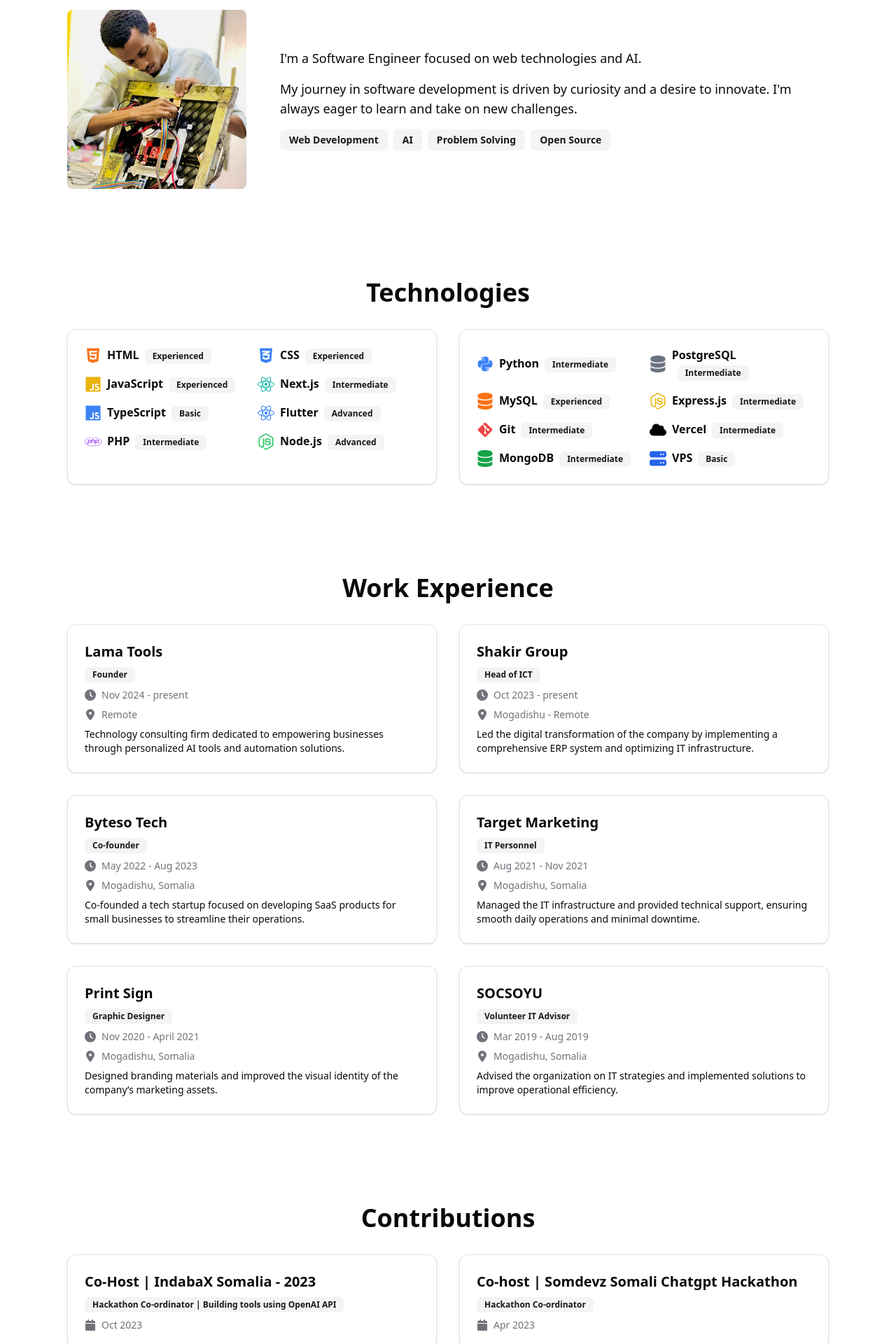
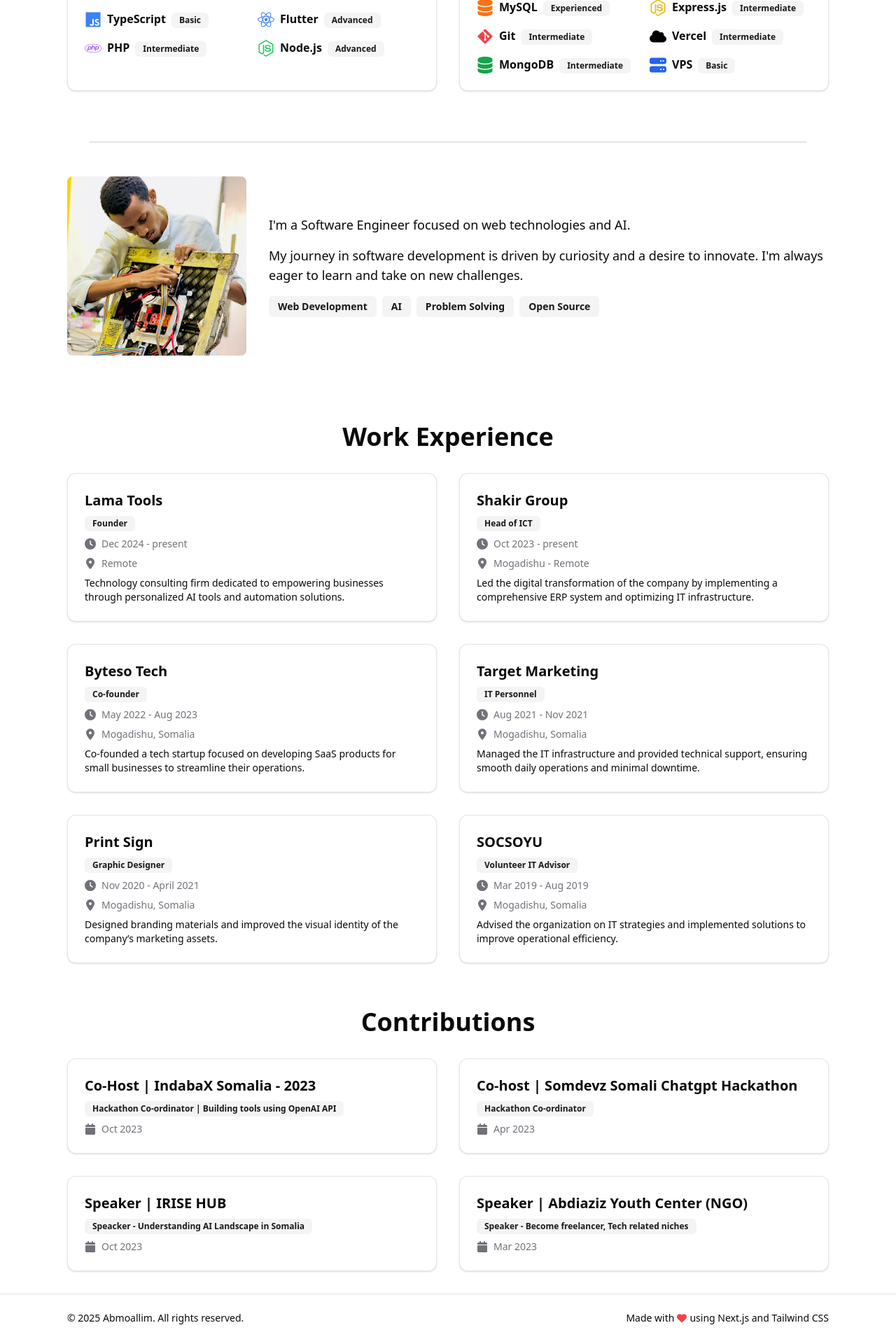
Before and after one commit to abmoallim/abmoallim, a Next.js app: page / in a window 1280 px wide. Shown: the part 720-2640 px from the top of the page at 70% size. Built offline with nearby package versions, Linux system fonts and the light colour scheme.

Commit message:
removing big paddings

```diff
--- a/app/components/AboutMe.js
+++ b/app/components/AboutMe.js
@@ -11,7 +11,7 @@ const AboutMe = () => {
             <hr className="border-t-2 border-border mx-32 py-6" />
             <div className="container mx-auto px-6 md:px-12 lg:px-24 text-center md:text-left">
                 {/* <h2 className="text-4xl font-bold mb-8">About Me</h2> */}
-                <div className="flex flex-col md:flex-row items-center md:space-x-12">
+                <div className="flex flex-col md:flex-row items-center md:space-x-8">
                     <img
                         src="/imgs/about-pic.png"
                         alt="Abdihamid Moallim"
--- a/app/components/Contributions.js
+++ b/app/components/Contributions.js
@@ -28,7 +28,7 @@ const Contributions = () => {
     ];
 
     return (
-        <section id="contributions" className="py-16 bg-background text-foreground">
+        <section id="contributions" className="py-8 bg-background text-foreground">
             <div className="container mx-auto px-6 md:px-12 lg:px-24">
                 <h2 className="text-4xl font-bold text-center mb-8">Contributions</h2>
                 <div className="grid grid-cols-1 md:grid-cols-2 gap-8">
--- a/app/components/Experience.js
+++ b/app/components/Experience.js
@@ -27,9 +27,9 @@ const technologies = [
 
 const Experience = () => {
     return (
-        <section id="experience" className="py-16 bg-background text-foreground">
+        <section id="experience" className="py-2 bg-background text-foreground">
             <div className="container mx-auto px-6 md:px-12 lg:px-24">
-                <h2 className="text-4xl font-bold text-center mb-8">Technologies</h2>
+                {/* <h2 className="text-4xl font-bold text-center mb-8">Technologies</h2> */}
                 <div className="grid grid-cols-1 md:grid-cols-2 gap-8">
                     <Card>
                         <CardContent className="p-6">
--- a/app/components/WorkExperience.js
+++ b/app/components/WorkExperience.js
@@ -10,7 +10,7 @@ const WorkExperience = () => {
         {
             company: 'Lama Tools',
             role: 'Founder',
-            duration: 'Nov 2024 - present',
+            duration: 'Dec 2024 - present',
             location: 'Remote',
             description: 'Technology consulting firm dedicated to empowering businesses through personalized AI tools and automation solutions.',
         },
@@ -52,7 +52,7 @@ const WorkExperience = () => {
     ];
 
     return (
-        <section id="work-experience" className="py-16 bg-background text-foreground">
+        <section id="work-experience" className="py-8 bg-background text-foreground">
             <div className="container mx-auto px-6 md:px-12 lg:px-24">
                 <h2 className="text-4xl font-bold text-center mb-8">Work Experience</h2>
                 <div className="grid grid-cols-1 md:grid-cols-2 gap-8">
--- a/app/page.js
+++ b/app/page.js
@@ -11,8 +11,8 @@ export default function HomePage() {
   return (
     <main>
       <Hero />
+      <Experience/>
       <AboutMe/>
-      <Experience/>
       <WorkExperience/>
       <Contributions/>
       {/* <Gallery/> */}
```
